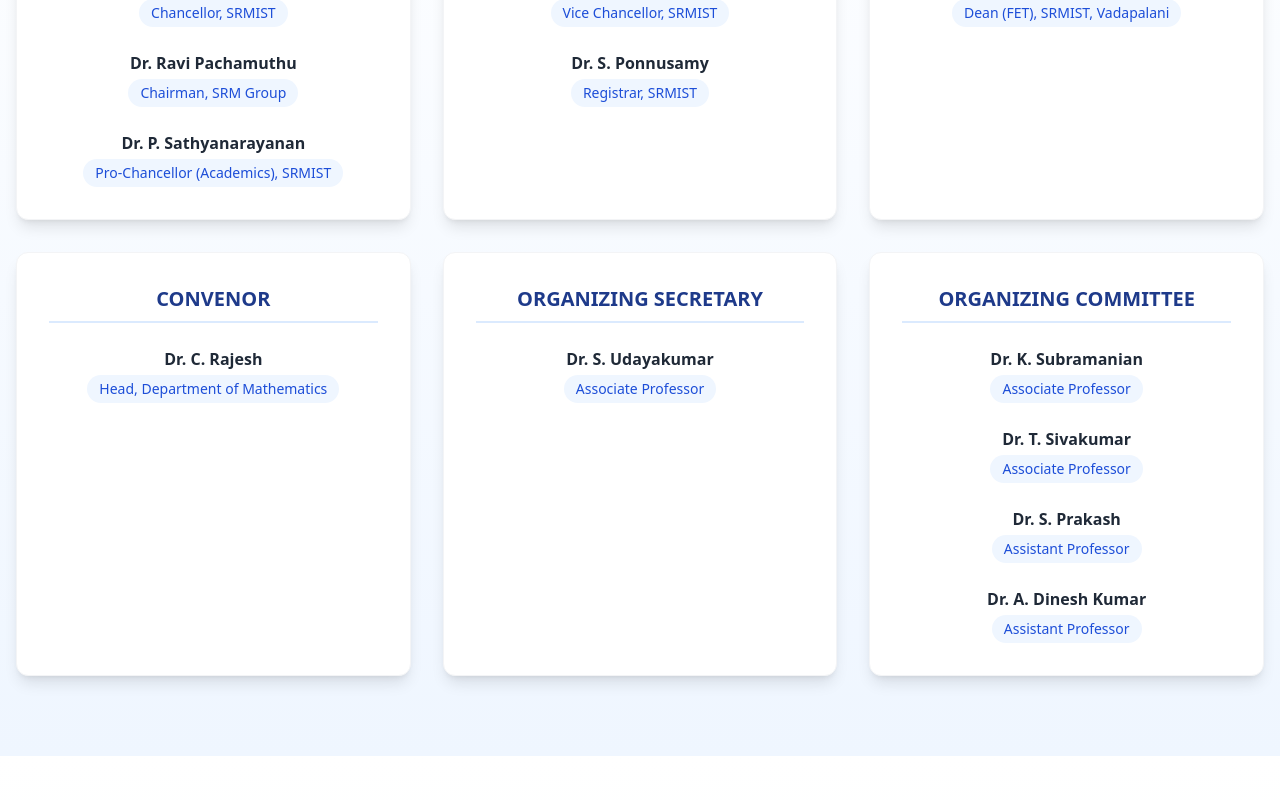
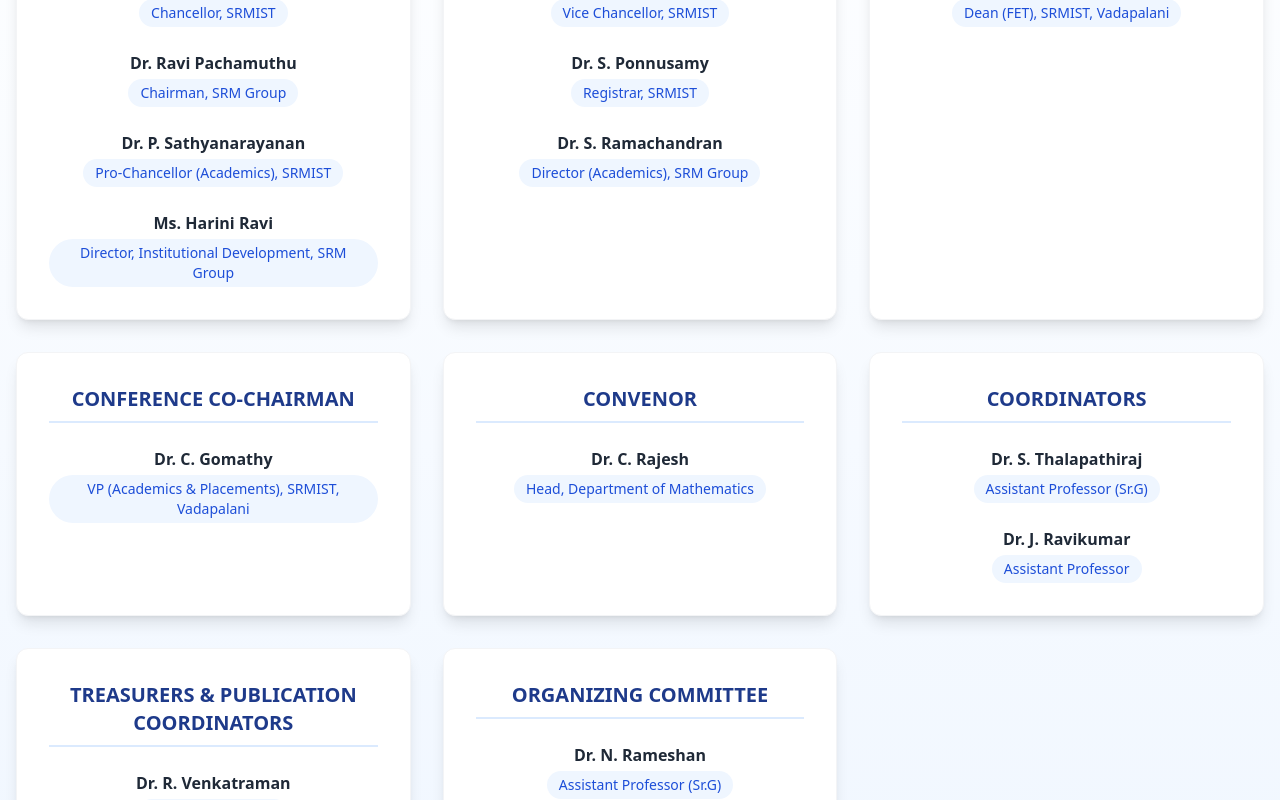
Before and after one commit to Aniks18/ICIRTAM-25, a Next.js app: page / in a window 1280 px wide. Shown: the part 3640-4440 px from the top of the page. Built offline with nearby package versions, Linux system fonts and the light colour scheme.

Commit message:
Update OrganizingCommittee.tsx

```diff
--- a/src/components/OrganizingCommittee.tsx
+++ b/src/components/OrganizingCommittee.tsx
@@ -6,14 +6,16 @@
         members: [
           { name: "Dr. T. R. Paarivendhar", role: "Chancellor, SRMIST" },
           { name: "Dr. Ravi Pachamuthu", role: "Chairman, SRM Group" },
-          { name: "Dr. P. Sathyanarayanan", role: "Pro-Chancellor (Academics), SRMIST" }
+          { name: "Dr. P. Sathyanarayanan", role: "Pro-Chancellor (Academics), SRMIST" },
+          { name: "Ms. Harini Ravi", role: "Director, Institutional Development, SRM Group" }
         ]
       },
       {
         title: "PATRONS",
         members: [
           { name: "Dr. C. Muthamizhchelvan", role: "Vice Chancellor, SRMIST" },
-          { name: "Dr. S. Ponnusamy", role: "Registrar, SRMIST" }
+          { name: "Dr. S. Ponnusamy", role: "Registrar, SRMIST" },
+          { name: "Dr. S. Ramachandran", role: "Director (Academics), SRM Group" }
         ]
       },
       {
@@ -21,20 +23,32 @@
         members: [{ name: "Dr. C. V. Jayakumar", role: "Dean (FET), SRMIST, Vadapalani" }]
       },
       {
+        title: "CONFERENCE CO-CHAIRMAN",
+        members: [{ name: "Dr. C. Gomathy", role: "VP (Academics & Placements), SRMIST, Vadapalani" }]
+      },
+      {
         title: "CONVENOR",
         members: [{ name: "Dr. C. Rajesh", role: "Head, Department of Mathematics" }]
       },
       {
-        title: "ORGANIZING SECRETARY",
-        members: [{ name: "Dr. S. Udayakumar", role: "Associate Professor" }]
+        title: "COORDINATORS",
+        members: [
+          { name: "Dr. S. Thalapathiraj", role: "Assistant Professor (Sr.G)" },
+          { name: "Dr. J. Ravikumar", role: "Assistant Professor" }
+        ]
+      },
+      {
+        title: "TREASURERS & PUBLICATION COORDINATORS",
+        members: [
+          { name: "Dr. R. Venkatraman", role: "Assistant Professor" },
+          { name: "Mr. J. Balamurugan", role: "Assistant Professor" }
+        ]
       },
       {
         title: "ORGANIZING COMMITTEE",
         members: [
-          { name: "Dr. K. Subramanian", role: "Associate Professor" },
-          { name: "Dr. T. Sivakumar", role: "Associate Professor" },
-          { name: "Dr. S. Prakash", role: "Assistant Professor" },
-          { name: "Dr. A. Dinesh Kumar", role: "Assistant Professor" }
+          { name: "Dr. N. Rameshan", role: "Assistant Professor (Sr.G)" },
+          { name: "Dr. R. Mani", role: "Assistant Professor" }
         ]
       }
     ]
```
